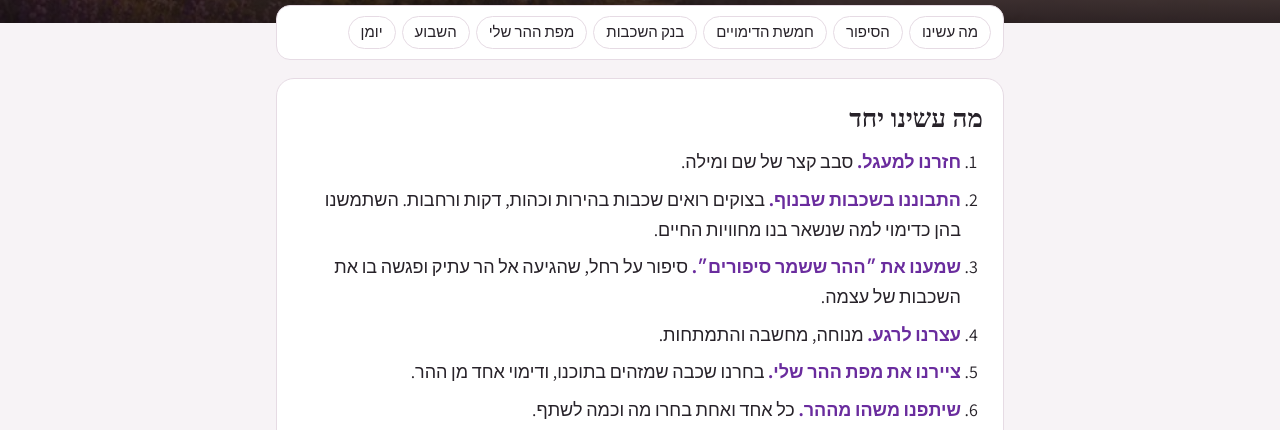
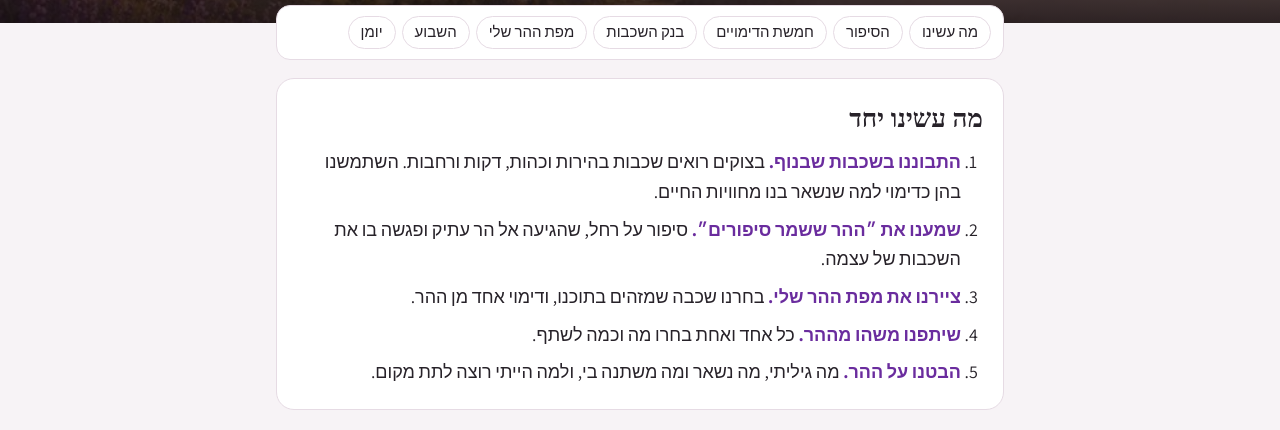
Before and after one commit to fibrons3/gvanim-kits, a plain HTML site: page teva/mifgash-2/index.html in a window 1280 px wide. Shown: the part 337-767 px from the top of the page. Drawn offline with Linux system fonts and the light colour scheme; a script that the page names is missing; a web font is replaced by a local one.

Commit message:
ההר שבתוכי: הסרת שני שלבים מ'מה עשינו יחד'
Co-Authored-By: Claude Opus 5.5 <noreply@anthropic.com>
Claude-Session: https://claude.ai/code/session_013qkXefuRLgEVdeT8dLBtbg

```diff
--- a/teva/mifgash-2/index.html
+++ b/teva/mifgash-2/index.html
@@ -138,10 +138,8 @@ footer{text-align:center;font-size:14px;color:var(--muted);padding:0 16px 28px}
   <section id="did">
     <h2>מה עשינו יחד</h2>
     <ol class="recap">
-      <li><b>חזרנו למעגל.</b> סבב קצר של שם ומילה.</li>
       <li><b>התבוננו בשכבות שבנוף.</b> בצוקים רואים שכבות בהירות וכהות, דקות ורחבות. השתמשנו בהן כדימוי למה שנשאר בנו מחוויות החיים.</li>
       <li><b>שמענו את ״ההר ששמר סיפורים״.</b> סיפור על רחל, שהגיעה אל הר עתיק ופגשה בו את השכבות של עצמה.</li>
-      <li><b>עצרנו לרגע.</b> מנוחה, מחשבה והתמתחות.</li>
       <li><b>ציירנו את מפת ההר שלי.</b> בחרנו שכבה שמזהים בתוכנו, ודימוי אחד מן ההר.</li>
       <li><b>שיתפנו משהו מההר.</b> כל אחד ואחת בחרו מה וכמה לשתף.</li>
       <li><b>הבטנו על ההר.</b> מה גיליתי, מה נשאר ומה משתנה בי, ולמה הייתי רוצה לתת מקום.</li>
```
